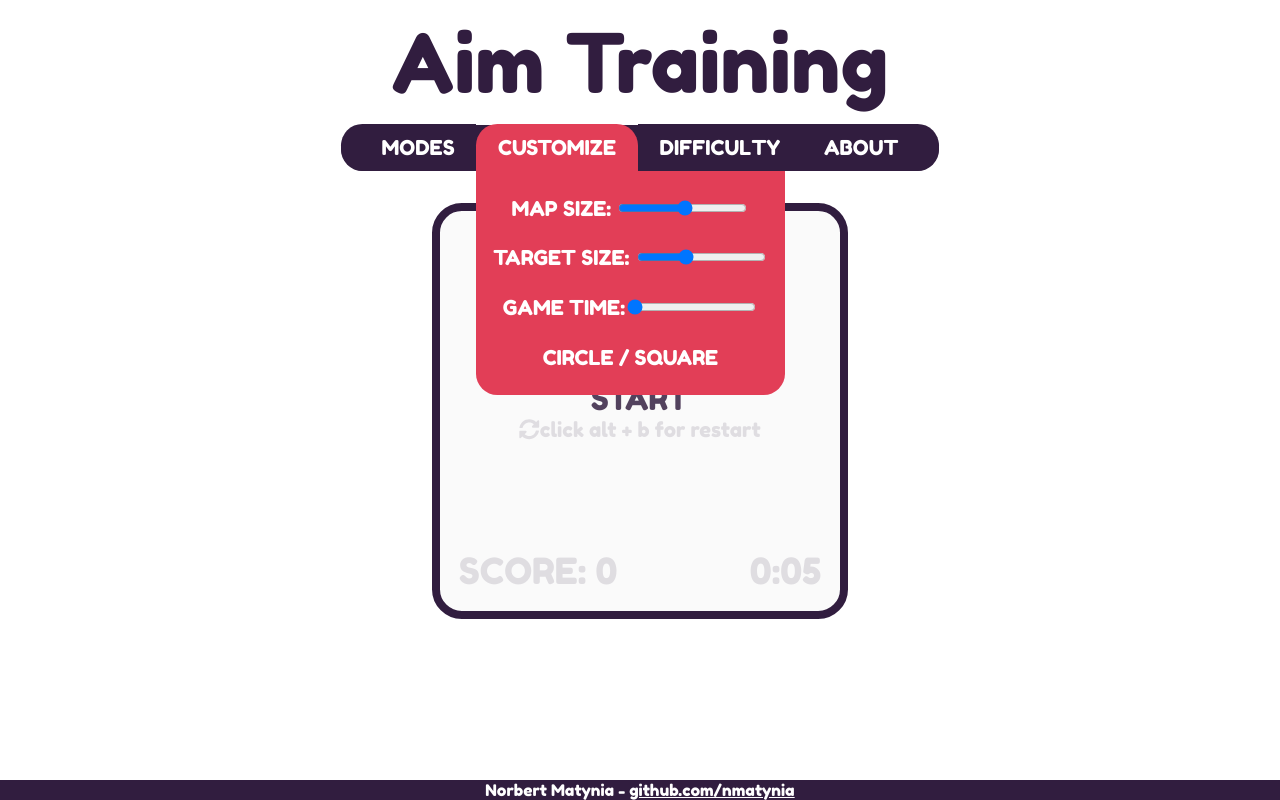
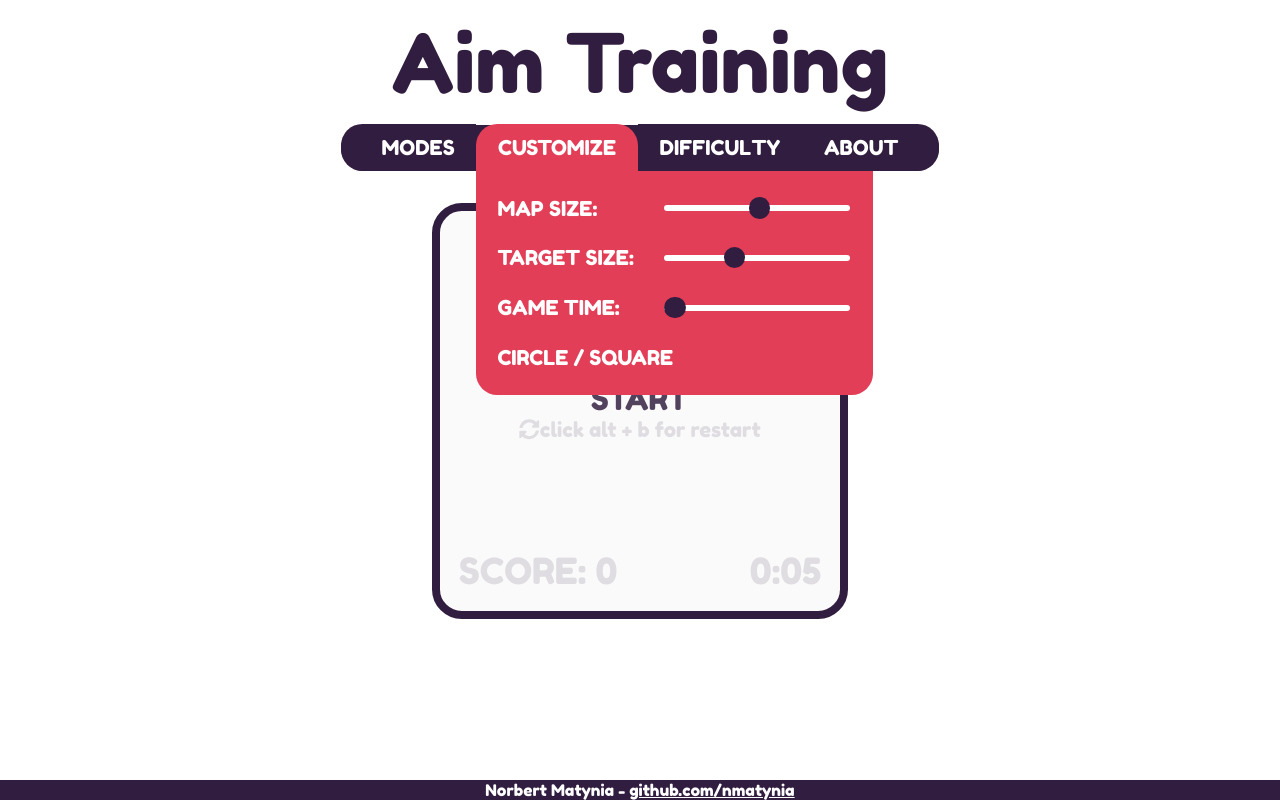
Before and after one commit to nmatynia/aim-training, a React (Create React App) app: page / in a window 1280 px wide. Both pictures are taken after a click on the element "CUSTOMIZE". Built offline with nearby package versions, Linux system fonts and the light colour scheme.

Commit message:
Updated styling of Slider component

```diff
--- a/src/Components/Slider.tsx
+++ b/src/Components/Slider.tsx
@@ -1,4 +1,5 @@
 import React from "react";
+import '../Styles/Slider.css'
 
 interface IProps{
     min:number;
@@ -13,7 +14,7 @@ const Slider:React.FC<IProps> = ({min,max,val,set,step}) =>{
         set(e.target.valueAsNumber)
     }
     return (
-        <input type="range" min={min} max={max} value={val} step={step} onChange={handleChange}/>
+        <input type="range" min={min} max={max} value={val} step={step} onChange={handleChange} className="slider"/>
     )
 }
 
--- a/src/Styles/DropdownMenu.css
+++ b/src/Styles/DropdownMenu.css
@@ -22,7 +22,7 @@
     position:absolute;
     top: var(--top-pos);
     left: calc(158/937*100vh);
-    width:auto;
+    width:calc(465/937*100vh);
     z-index: 7;
     background-color: #E23E57;
     border-radius: var(--border-radius);
@@ -54,7 +54,7 @@
 }
 
 .dropdown-customize .menuItem {
-    margin: calc(29/937*100vh) calc(20/937*100vh);
+    margin: calc(29/937*100vh) calc(25/937*100vh);
 }
 
 .dropdown-difficulty .menuItem {
@@ -70,3 +70,13 @@
     cursor: pointer;
     color: #cecece;
 }
+
+.dropdown-customize .menuItem:hover{
+    cursor:auto;
+    color:white;
+}
+
+.dropdown-customize .menuItem{
+    display: flex;
+    align-items: center;
+}
--- /dev/null
+++ b/src/Styles/Slider.css
@@ -0,0 +1,33 @@
+.slider{
+    cursor: grab;
+    -webkit-appearance: none;
+    width: calc(217/937*100vh);
+    height: calc(7/937*100vh);
+    border-radius: calc(15/937*100vh);
+    background:white;
+    margin-left: auto;
+}
+.slider::-webkit-slider-thumb{
+    -webkit-appearance:none;
+    appearance:none;
+    width: calc(25/937*100vh);
+    height: calc(25/937*100vh);
+    background:#311D3F;
+    border-radius:calc(15/937*100vh);
+}
+
+.slider::-moz-range-thumb{
+    width: calc(25/937*100vh);
+    height: calc(25/937*100vh);
+    background:#311D3F;
+    border-radius:calc(15/937*100vh) ;
+}
+.slider:active{
+    cursor: grabbing;
+}
+
+.slider::-webkit-slider-thumb:active{
+    background-color: #432857;
+    -webkit-transition:background-color 0.2s;
+    transition: background-color 0.2s;
+}
```
